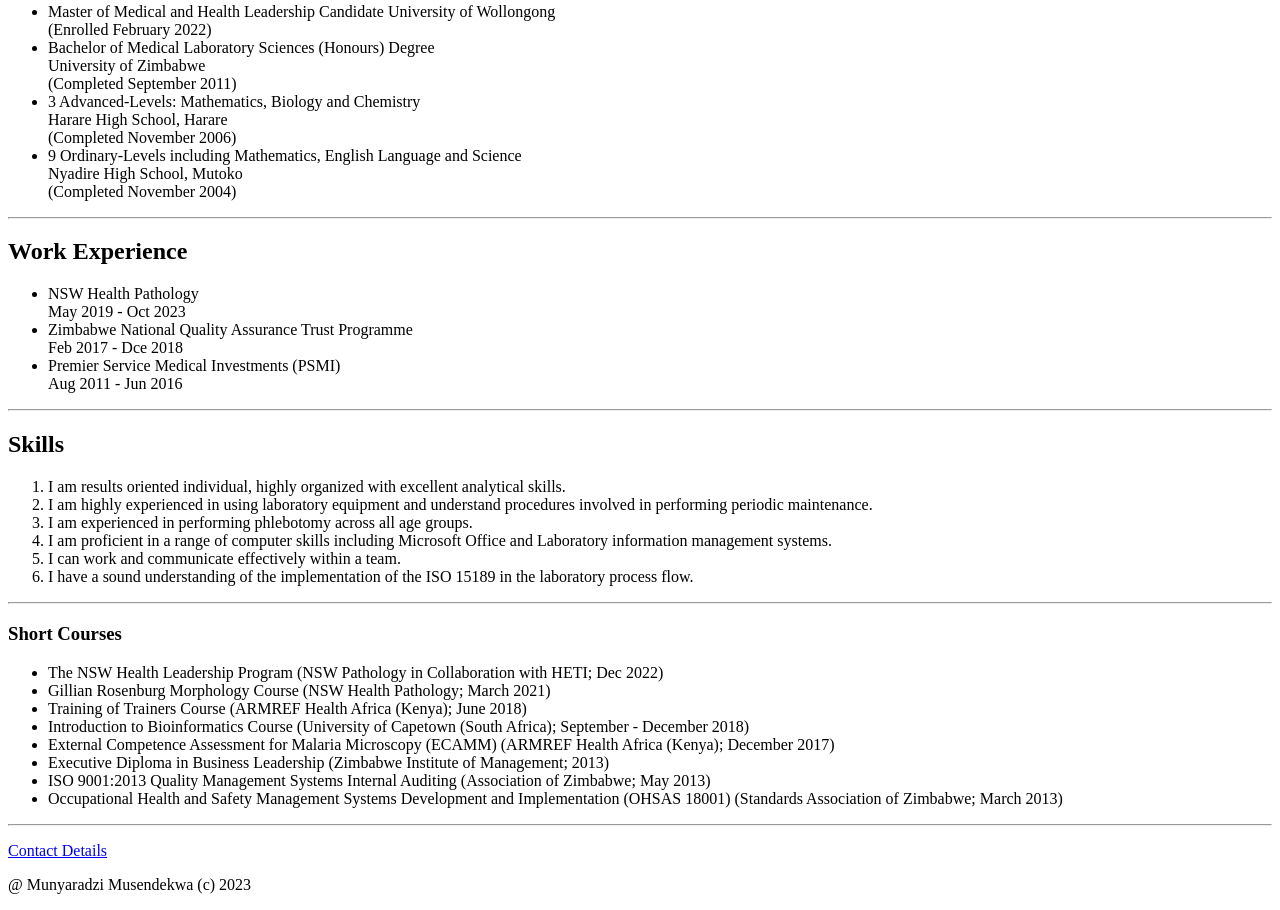
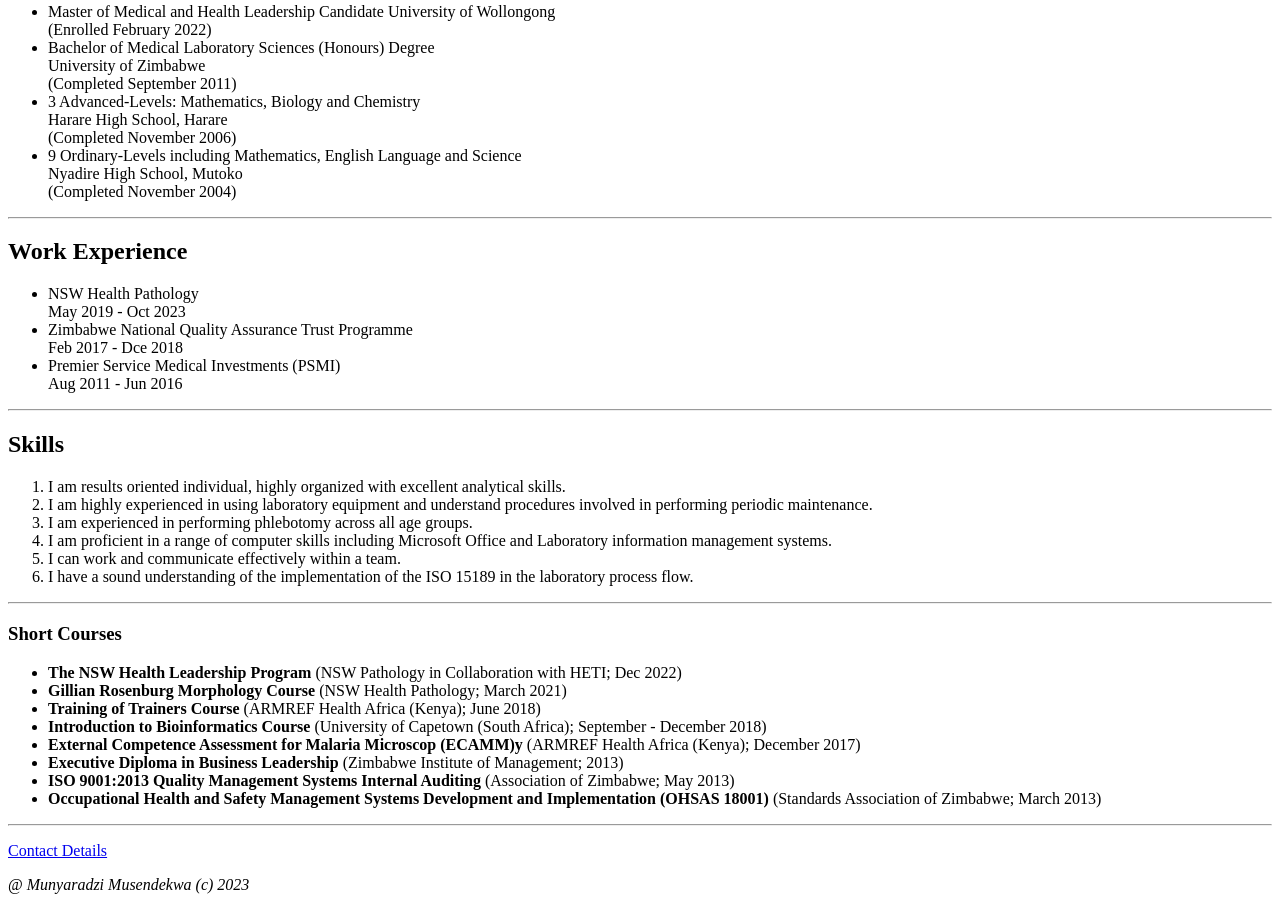
Before and after one commit to SirMunyex/html-capstone-project_1, a plain HTML site: page index.html in a window 1280 px wide. Shown: the part 479-1389 px from the top of the page. Drawn offline with Linux system fonts and the light colour scheme.

Commit message:
Add files via upload

```diff
--- a/index.html
+++ b/index.html
@@ -37,19 +37,19 @@
         <hr />
         <h3>Short Courses</h3>
         <ul>
-            <li> The NSW Health Leadership Program (NSW Pathology in Collaboration with HETI; Dec 2022)</li>
-            <li> Gillian Rosenburg Morphology Course (NSW Health Pathology; March 2021)</li>
-            <li> Training of Trainers Course (ARMREF Health Africa (Kenya); June 2018)</li>
-            <li> Introduction to Bioinformatics Course (University of Capetown (South Africa); September - December 2018)</li>
-            <li> External Competence Assessment for Malaria Microscopy (ECAMM) (ARMREF Health Africa (Kenya); December 2017)</li>
-            <li> Executive Diploma in Business Leadership (Zimbabwe Institute of Management; 2013)</li>
-            <li> ISO 9001:2013 Quality Management Systems Internal Auditing (Association of Zimbabwe; May 2013)</li>
-            <li> Occupational Health and Safety Management Systems Development and Implementation (OHSAS 18001) (Standards Association of Zimbabwe; March 2013)</li>
+            <li> <b>The NSW Health Leadership Program</b> (NSW Pathology in Collaboration with HETI; Dec 2022)</li>
+            <li> <b>Gillian Rosenburg Morphology Course</b> (NSW Health Pathology; March 2021)</li>
+            <li> <b>Training of Trainers Course</b> (ARMREF Health Africa (Kenya); June 2018)</li>
+            <li> <b>Introduction to Bioinformatics Course</b> (University of Capetown (South Africa); September - December 2018)</li>
+            <li> <b>External Competence Assessment for Malaria Microscop (ECAMM)y</b> (ARMREF Health Africa (Kenya); December 2017)</li>
+            <li> <b>Executive Diploma in Business Leadership</b> (Zimbabwe Institute of Management; 2013)</li>
+            <li> <b>ISO 9001:2013 Quality Management Systems Internal Auditing</b> (Association of Zimbabwe; May 2013)</li>
+            <li> <b>Occupational Health and Safety Management Systems Development and Implementation (OHSAS 18001)</b> (Standards Association of Zimbabwe; March 2013)</li>
         </ul>
         <hr />
         <a href="./Contacts Page.html"><p>Contact Details</p></a>
         <footer>
-            <p>@ Munyaradzi Musendekwa (c) 2023</p>
+            <p>@ <i>Munyaradzi Musendekwa (c) 2023</i></p>
         </footer>
     </body>
 </html>
```
